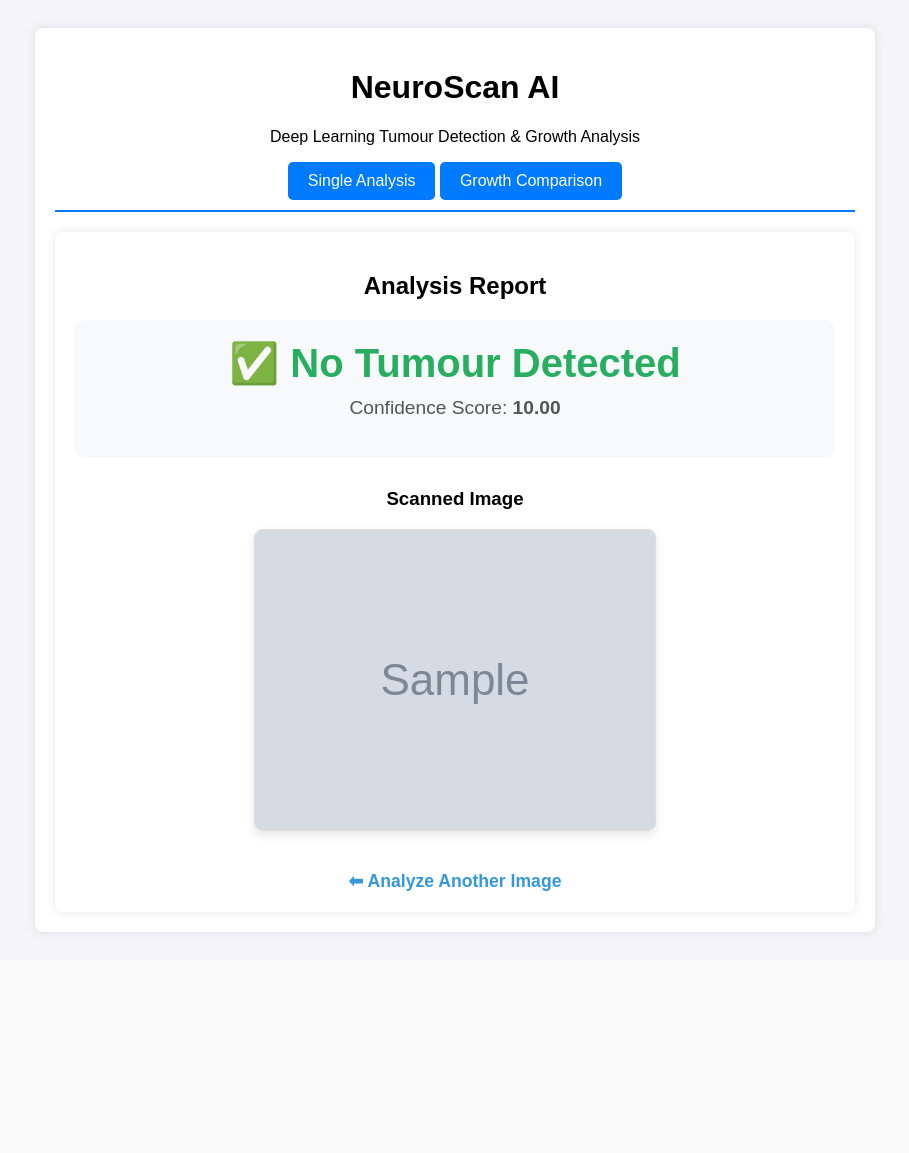
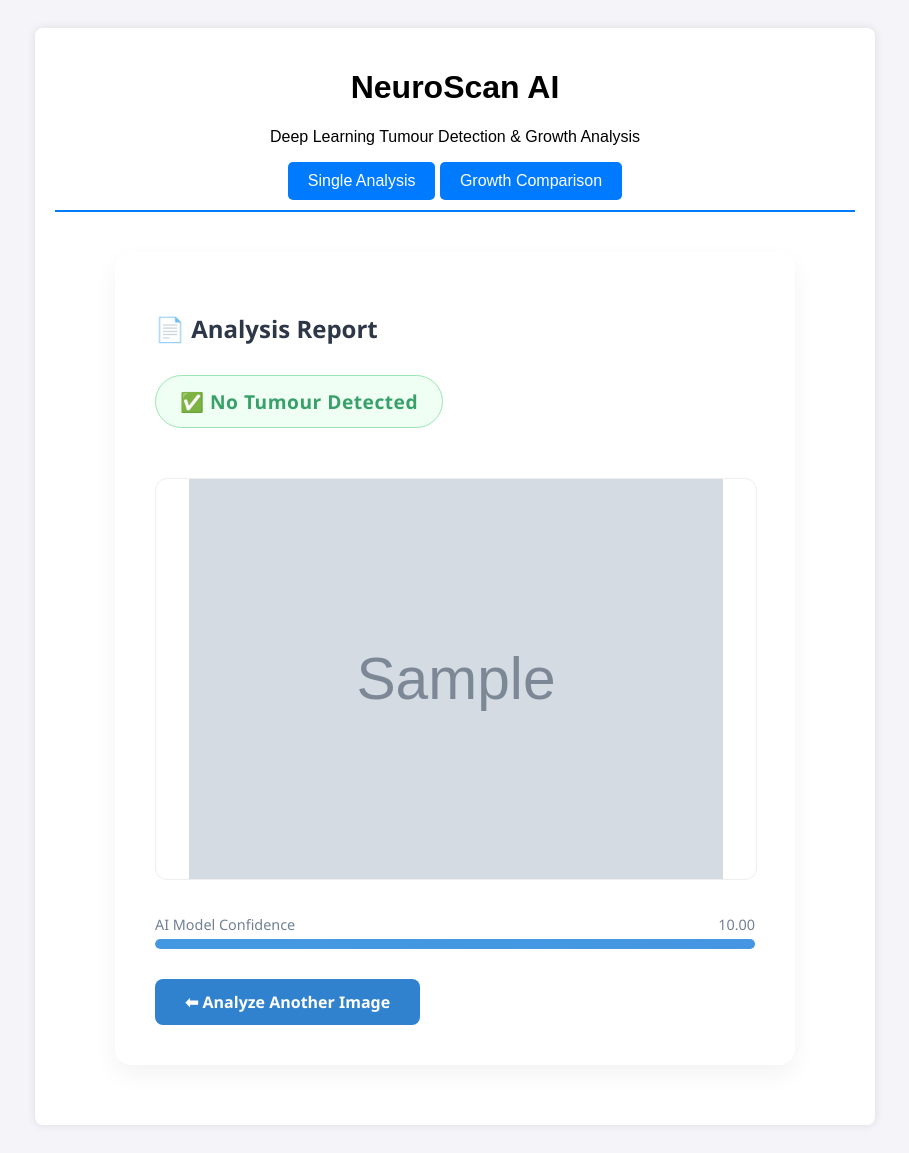
Before and after one commit to akashuk2003/tumour-detection, a Django app: template tumour_dl_system/detector/templates/result.html in a window 1280 px wide. Shown: the whole page, without its empty margins (185-1094 px from the left). Before the commit the page ends 935 px from the top, so only its background shows below. Run offline with Django 5.2, Linux system fonts and the light colour scheme; the template is opened without the code that fills it: most values are stand-ins (such as "Sample title", 1, 10 or a date in 2020); grey boxes marked "Sample" are stand-in pictures.

Commit message:
feat: Revamp analysis report layout with enhanced styling and confidence display

```diff
--- a/tumour_dl_system/detector/templates/result.html
+++ b/tumour_dl_system/detector/templates/result.html
@@ -1,34 +1,129 @@
 {% extends 'base.html' %}
 
 {% block content %}
-<div class="container" style="text-align: center; max-width: 800px; margin: 0 auto;">
+<style>
+    /* Modern UI Styles */
+    .report-card {
+        background: white;
+        max-width: 600px;
+        margin: 40px auto;
+        padding: 40px;
+        border-radius: 16px;
+        box-shadow: 0 10px 25px rgba(0,0,0,0.05);
+        font-family: 'Segoe UI', Roboto, Helvetica, Arial, sans-serif;
+    }
 
-    <h2>Analysis Report</h2>
+    .status-badge {
+        display: inline-block;
+        padding: 12px 24px;
+        border-radius: 50px;
+        font-weight: 700;
+        font-size: 1.2rem;
+        margin-bottom: 20px;
+        letter-spacing: 0.5px;
+    }
 
-    <div style="margin-bottom: 30px; padding: 20px; border-radius: 10px; background-color: #f8f9fa;">
-        {% if analysis.tumour_detected %}
-            <h1 style="color: #e74c3c; font-size: 2.5em; margin: 0;">⚠️ Tumour Detected</h1>
-            <p style="font-size: 1.2em; color: #555; margin-top: 10px;">
-                Confidence Score: <strong>{{ analysis.confidence_score|floatformat:2 }}</strong>
-            </p>
-        {% else %}
-            <h1 style="color: #27ae60; font-size: 2.5em; margin: 0;">✅ No Tumour Detected</h1>
-            <p style="font-size: 1.2em; color: #555; margin-top: 10px;">
-                Confidence Score: <strong>{{ analysis.confidence_score|floatformat:2 }}</strong>
-            </p>
-        {% endif %}
+    .status-danger {
+        background-color: #fff5f5;
+        color: #e53e3e;
+        border: 1px solid #feb2b2;
+    }
+
+    .status-safe {
+        background-color: #f0fff4;
+        color: #38a169;
+        border: 1px solid #9ae6b4;
+    }
+
+    .scan-container {
+        margin: 30px 0;
+        position: relative;
+    }
+
+    .scan-img {
+        width: 100%;
+        max-height: 400px;
+        object-fit: contain;
+        border-radius: 12px;
+        border: 1px solid #eee;
+    }
+
+    /* Confidence Bar Styles */
+    .confidence-wrapper {
+        margin-top: 15px;
+        text-align: left;
+    }
+
+    .confidence-label {
+        font-size: 0.9rem;
+        color: #718096;
+        margin-bottom: 5px;
+        display: flex;
+        justify-content: space-between;
+    }
+
+    .progress-track {
+        background-color: #edf2f7;
+        height: 10px;
+        border-radius: 5px;
+        overflow: hidden;
+    }
+
+    .progress-fill {
+        height: 100%;
+        background: linear-gradient(90deg, #4299e1, #667eea);
+        border-radius: 5px;
+        transition: width 1s ease-in-out;
+    }
+
+    .btn-back {
+        display: inline-block;
+        margin-top: 30px;
+        padding: 12px 30px;
+        background-color: #3182ce;
+        color: white;
+        text-decoration: none;
+        border-radius: 8px;
+        font-weight: 600;
+        transition: transform 0.2s, background-color 0.2s;
+    }
+
+    .btn-back:hover {
+        background-color: #2b6cb0;
+        transform: translateY(-2px);
+    }
+</style>
+
+<div class="report-card">
+    <h2 style="color: #2d3748; margin-bottom: 30px;">📄 Analysis Report</h2>
+
+    {% if analysis.tumour_detected %}
+        <div class="status-badge status-danger">
+            ⚠️ Tumour Detected
+        </div>
+    {% else %}
+        <div class="status-badge status-safe">
+            ✅ No Tumour Detected
+        </div>
+    {% endif %}
+
+    <div class="scan-container">
+        <img src="{{ analysis.image.url }}" alt="MRI Scan" class="scan-img">
     </div>
 
-    <div class="result-image" style="margin-top: 20px;">
-        <h3>Scanned Image</h3>
-        <img src="{{ analysis.image.url }}" alt="Original MRI Scan"
-             style="max-width: 100%; height: auto; border-radius: 8px; box-shadow: 0 4px 8px rgba(0,0,0,0.1); border: 1px solid #ddd;">
+    <div class="confidence-wrapper">
+        <div class="confidence-label">
+            <span>AI Model Confidence</span>
+            <span>{{ analysis.confidence_score|floatformat:2 }}</span>
+        </div>
+        <div class="progress-track">
+            <div class="progress-fill" style="width: {% widthratio analysis.confidence_score 1 100 %}%;"></div>
+        </div>
     </div>
 
-    <br><br>
-    <a href="{% url 'upload' %}" style="text-decoration: none; color: #3498db; font-weight: bold; font-size: 1.1em;">
+    <a href="{% url 'upload' %}" class="btn-back">
         ⬅ Analyze Another Image
     </a>
+</div>
 
-</div>
 {% endblock %}
```
